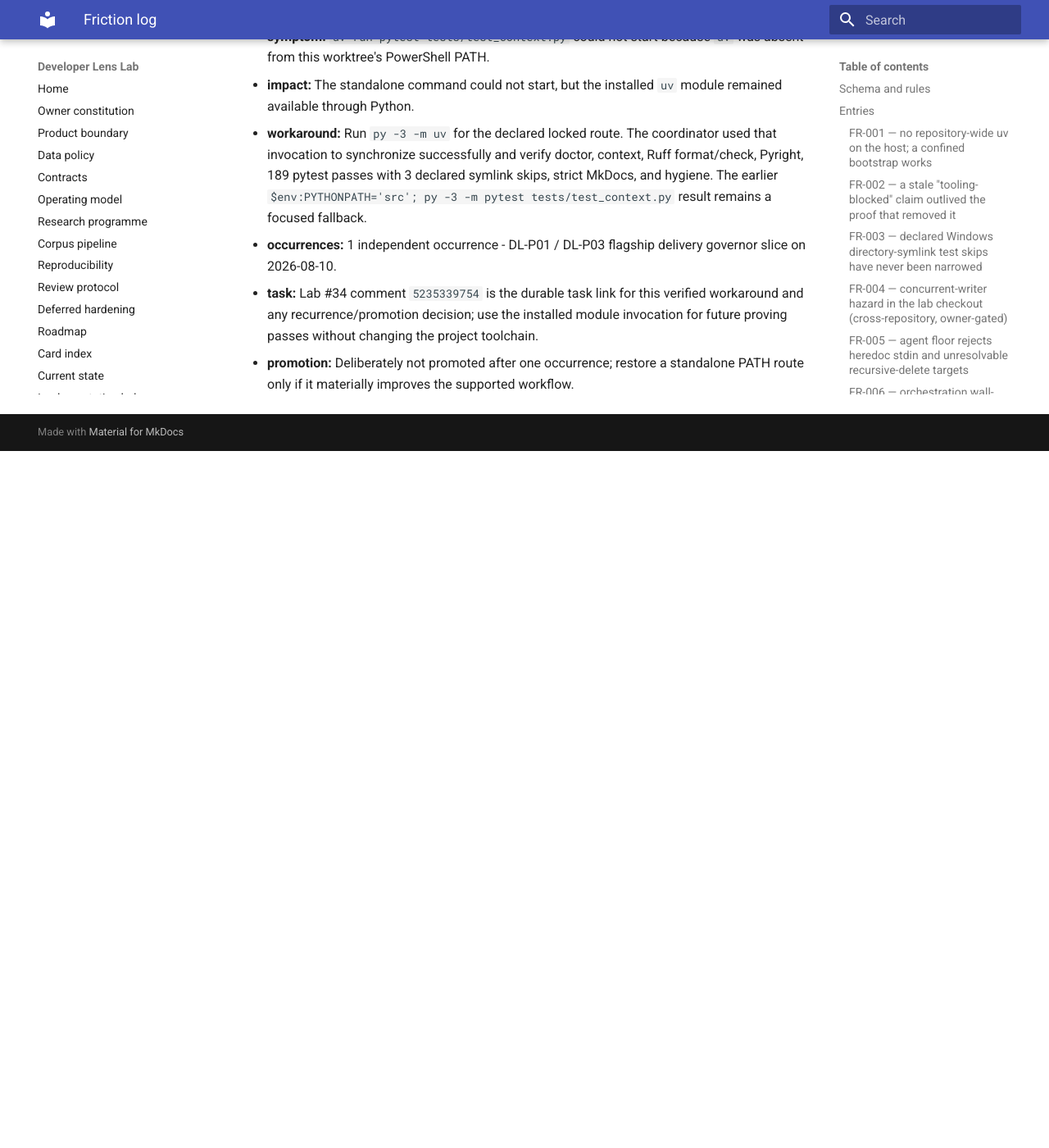
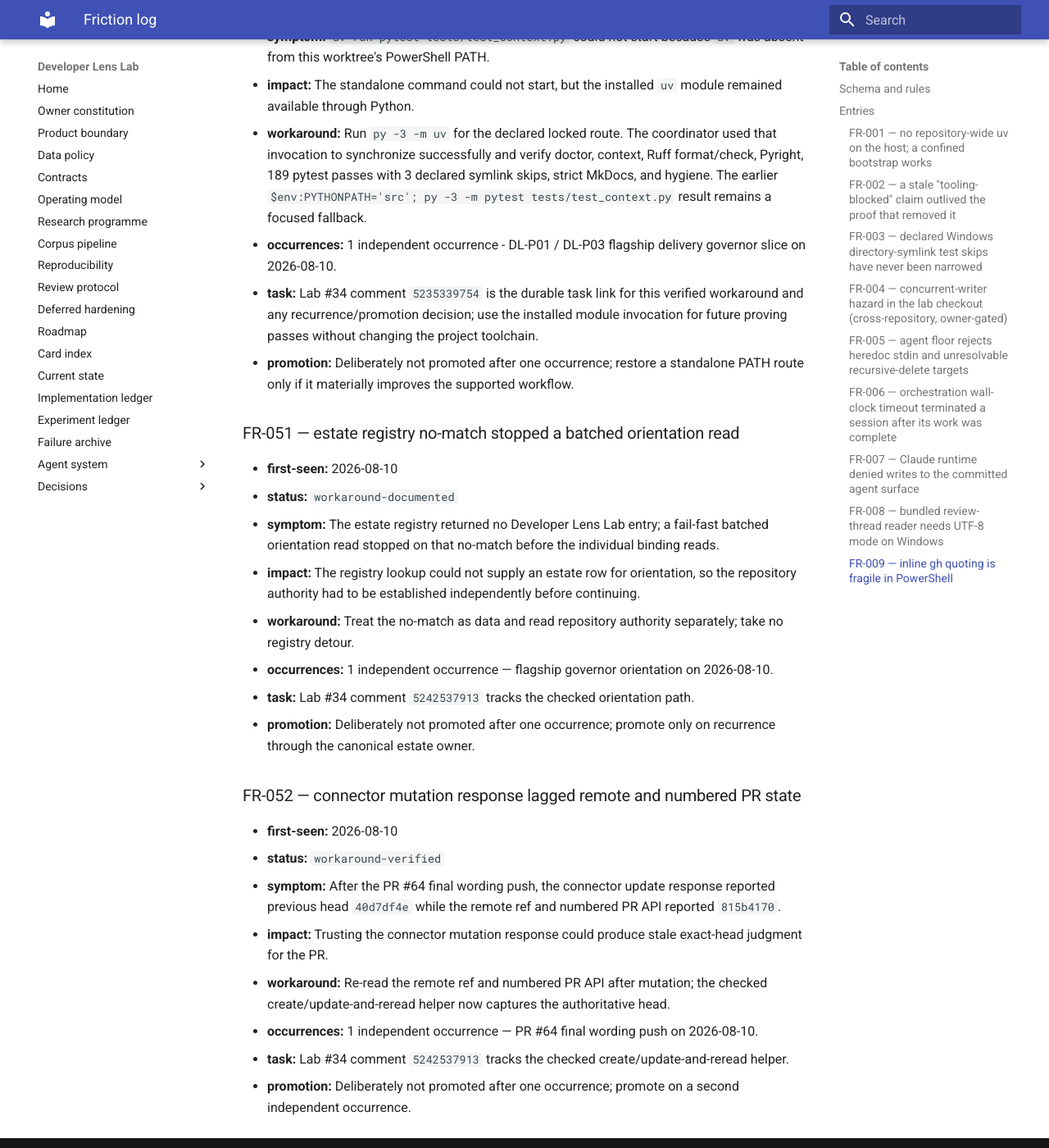
Before and after one commit to Chris0Jeky/developer-lens-lab, an MkDocs documentation site: the page built from docs/agent-system/FRICTION_LOG.md, in a window 1280 px wide and 1400 px high, scrolled down 40254 px. Shown: the whole window at 82% size. Built offline with MkDocs 1.6.1 and Material for MkDocs 9.7.7, drawn with Linux system fonts in a browser that asks for light colours; before the commit the page ends 40804 px from its top, so only the background shows below that.

Commit message:
Record governor run friction

```diff
--- a/docs/agent-system/FRICTION_LOG.md
+++ b/docs/agent-system/FRICTION_LOG.md
@@ -1389,3 +1389,33 @@ four unresolved PR #60 threads.
   without changing the project toolchain.
 - **promotion:** Deliberately not promoted after one occurrence; restore a standalone PATH route
   only if it materially improves the supported workflow.
+
+### FR-051 — estate registry no-match stopped a batched orientation read
+
+- **first-seen:** 2026-08-10
+- **status:** `workaround-documented`
+- **symptom:** The estate registry returned no Developer Lens Lab entry; a fail-fast batched
+  orientation read stopped on that no-match before the individual binding reads.
+- **impact:** The registry lookup could not supply an estate row for orientation, so the repository
+  authority had to be established independently before continuing.
+- **workaround:** Treat the no-match as data and read repository authority separately; take no
+  registry detour.
+- **occurrences:** 1 independent occurrence — flagship governor orientation on 2026-08-10.
+- **task:** Lab #34 comment `5242537913` tracks the checked orientation path.
+- **promotion:** Deliberately not promoted after one occurrence; promote only on recurrence through
+  the canonical estate owner.
+
+### FR-052 — connector mutation response lagged remote and numbered PR state
+
+- **first-seen:** 2026-08-10
+- **status:** `workaround-verified`
+- **symptom:** After the PR #64 final wording push, the connector update response reported previous
+  head `40d7df4e` while the remote ref and numbered PR API reported `815b4170`.
+- **impact:** Trusting the connector mutation response could produce stale exact-head judgment for
+  the PR.
+- **workaround:** Re-read the remote ref and numbered PR API after mutation; the checked
+  create/update-and-reread helper now captures the authoritative head.
+- **occurrences:** 1 independent occurrence — PR #64 final wording push on 2026-08-10.
+- **task:** Lab #34 comment `5242537913` tracks the checked create/update-and-reread helper.
+- **promotion:** Deliberately not promoted after one occurrence; promote on a second independent
+  occurrence.
```
